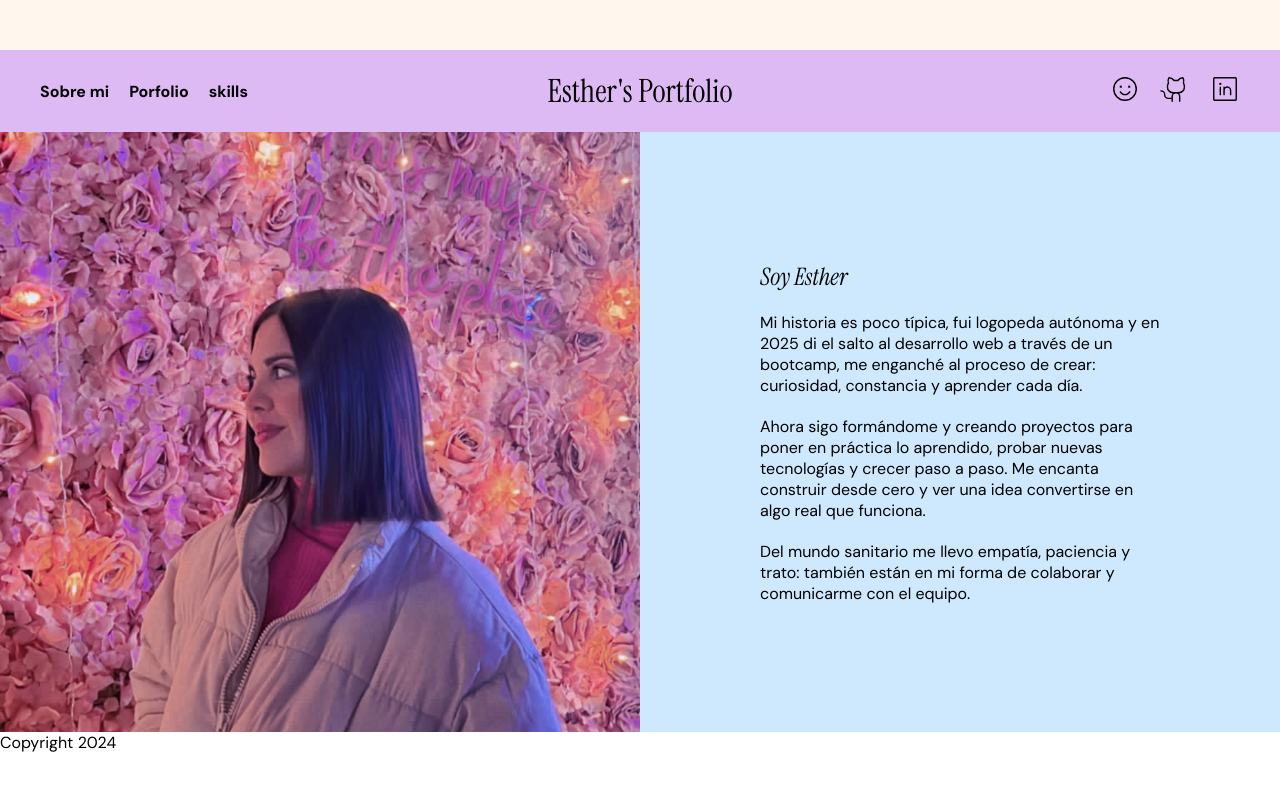
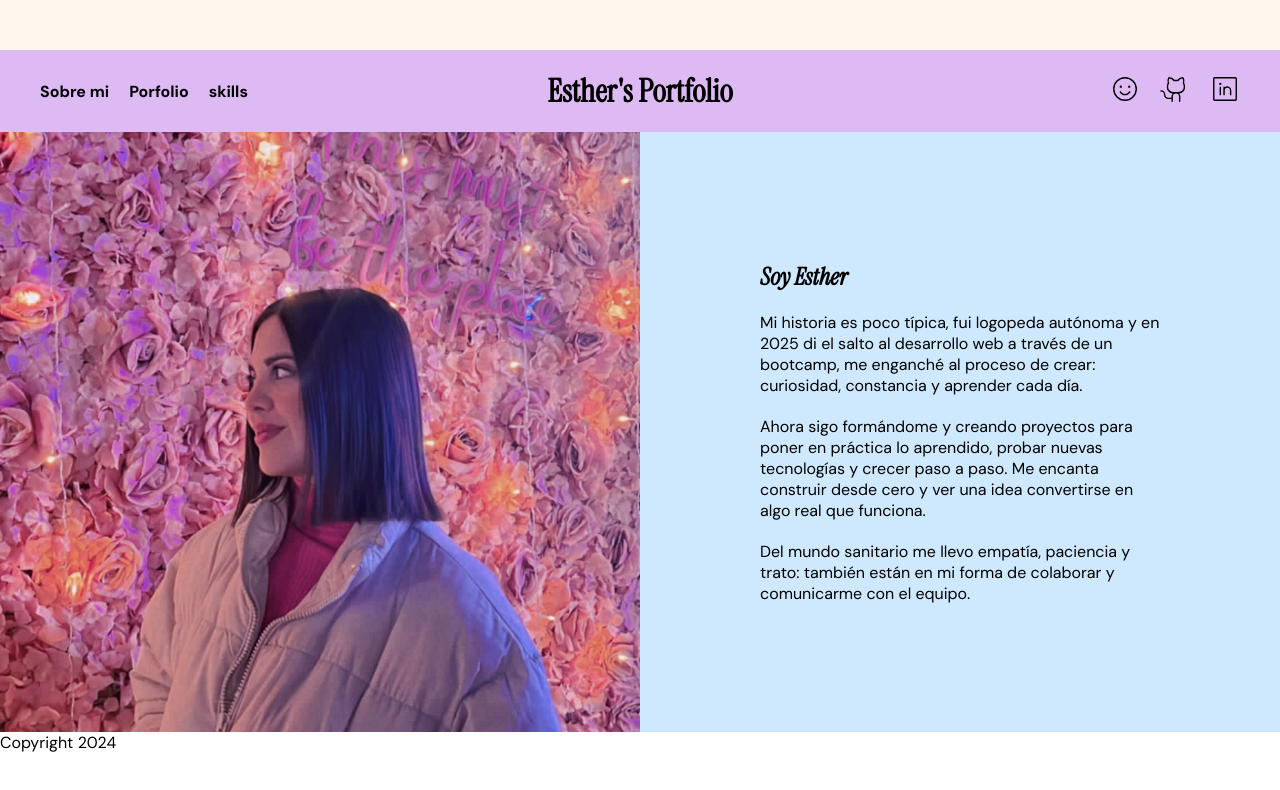
Before and after one commit to estherquiros/esther-portfolio, a React (Vite) app: page / in a window 1280 px wide. Shown: the top 790 px of the page. Built offline with nearby package versions, Linux system fonts and the light colour scheme.

Commit message:
add bold title

```diff
--- a/src/components/header/Header.scss
+++ b/src/components/header/Header.scss
@@ -25,12 +25,12 @@
 
   &__title {
     text-align: center;
+    font-weight: bold !important;
   }
   &__links {
     display: flex;
     justify-content: flex-end;
     gap: 20px;
     list-style: none;
-    color: black;
   }
 }
--- a/src/components/hero/Hero.scss
+++ b/src/components/hero/Hero.scss
@@ -6,6 +6,7 @@
 
   &__title {
     font-style: italic;
+    font-weight: bold;
   }
 
   &__content {
```
